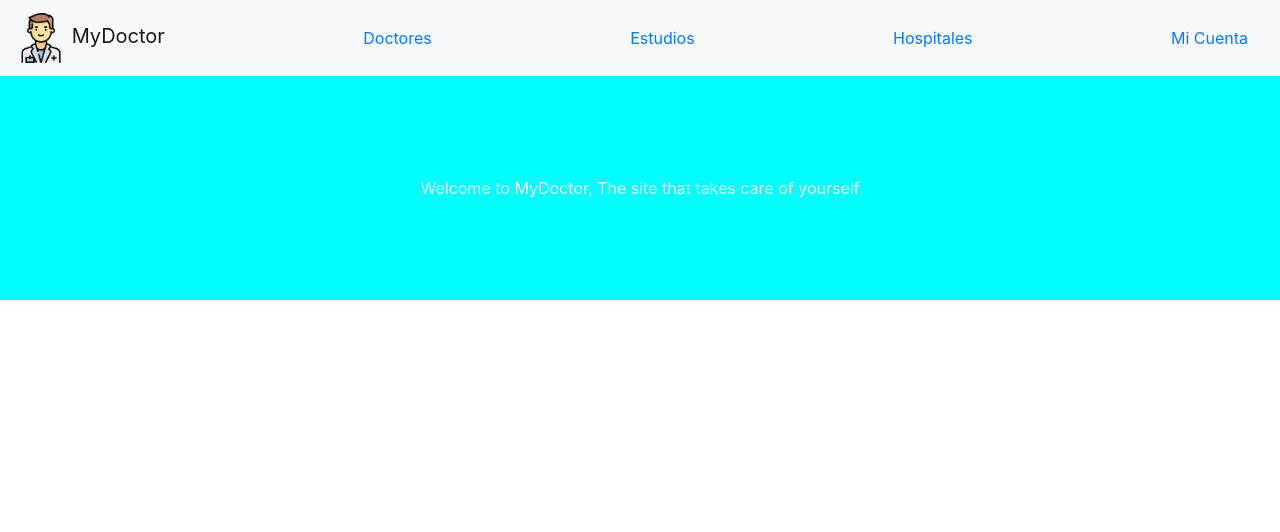
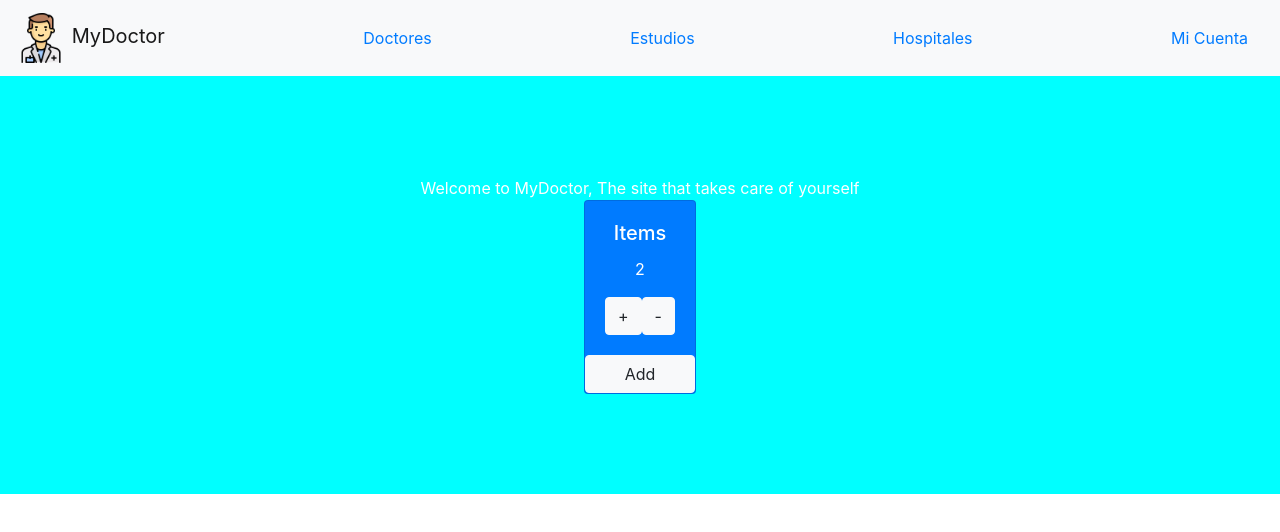
Before and after one commit to carturus/idea-Cuevas, a React (Create React App) app: page / in a window 1280 px wide. Shown: the top 532 px of the page. Built offline with nearby package versions, Linux system fonts and the light colour scheme.

Commit message:
Desafio4

```diff
--- /dev/null
+++ b/src/components/itemcount.js
@@ -0,0 +1,44 @@
+import React, { useState} from 'react';
+import 'bootstrap/dist/css/bootstrap.min.css';
+
+export const ItemCount =({stock,initial,onAdd})=>{
+
+    //Estaso count, para guradar numero de items
+    const [count, setCount] = useState(parseInt(initial));
+
+    //Agregar productor al carrito
+    function onAdd(){
+
+        alert(`Se agregaron ${count} productos`)
+      }
+
+    //Incrementa items
+    function add(){
+        if(count<stock){
+             setCount(count+1)
+        }
+    }
+    //Decrementa items
+    function remove(){
+        if(count<=stock && count>initial){
+             setCount(count-1)
+        }
+    }
+
+    return(
+
+    <div className="card text-white bg-primary" style={{maxWidth:'10rem'}}>
+    <div className="card-body">
+    <h5 className="card-title">Items</h5>
+    <p className="card-text text-black">{count}</p>
+    <a onClick={add} className="btn btn-light">+</a>
+    <a onClick={remove} className="btn btn-light">-</a>
+    </div>
+    <a onClick={onAdd} className="btn btn-light">Add</a>
+
+</div>
+
+
+      )
+
+}
--- a/src/components/itemlistcontainer.js
+++ b/src/components/itemlistcontainer.js
@@ -1,15 +1,28 @@
+
+import {ItemCount} from './itemcount'
+
+
 export const ItemListContainer =(props)=>{
+
+
     return(
         <div
         style={{
             backgroundColor: 'cyan',
             textAlign:"center",
             padding:"100px",
-            color:'white'
+            color:'white',
+            display:'flex',
+            flexDirection:'column',
+            alignItems:'center',
           }}
         >
+          {props.gretting}
 
-            {props.gretting}
+            <ItemCount
+            stock="5"
+            initial="2"
+          />
 
         </div>
     )
```
